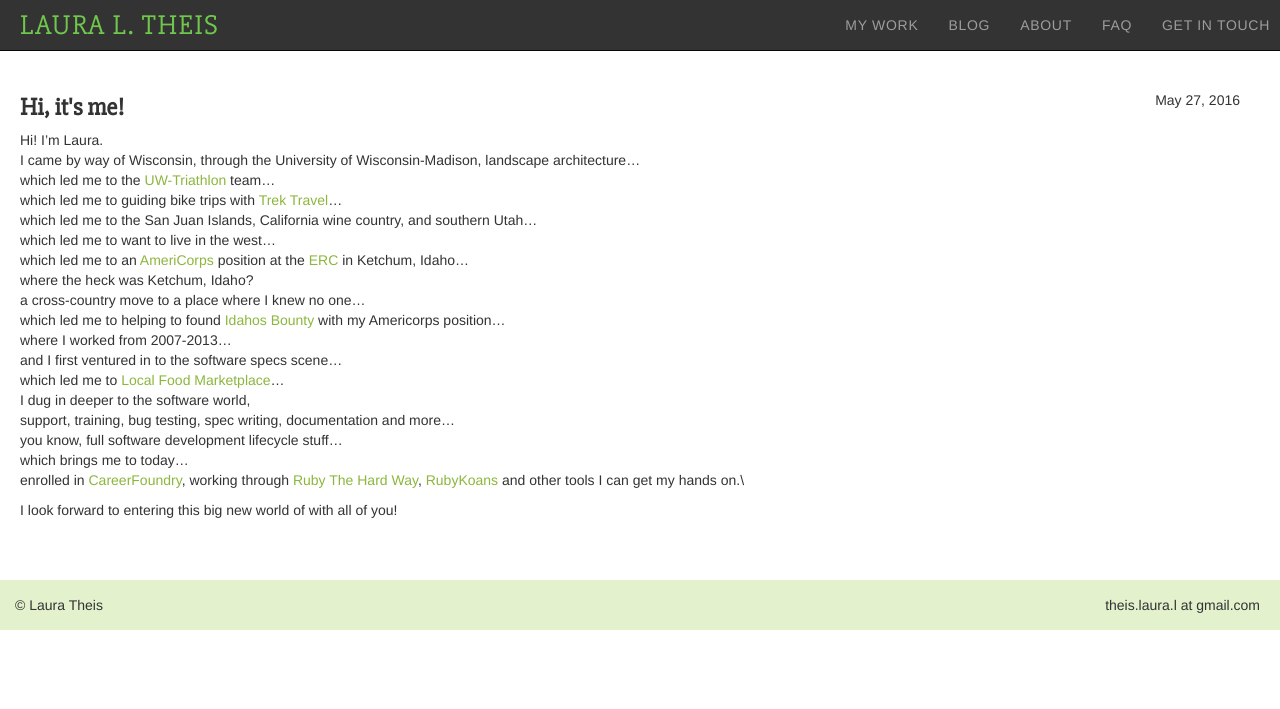
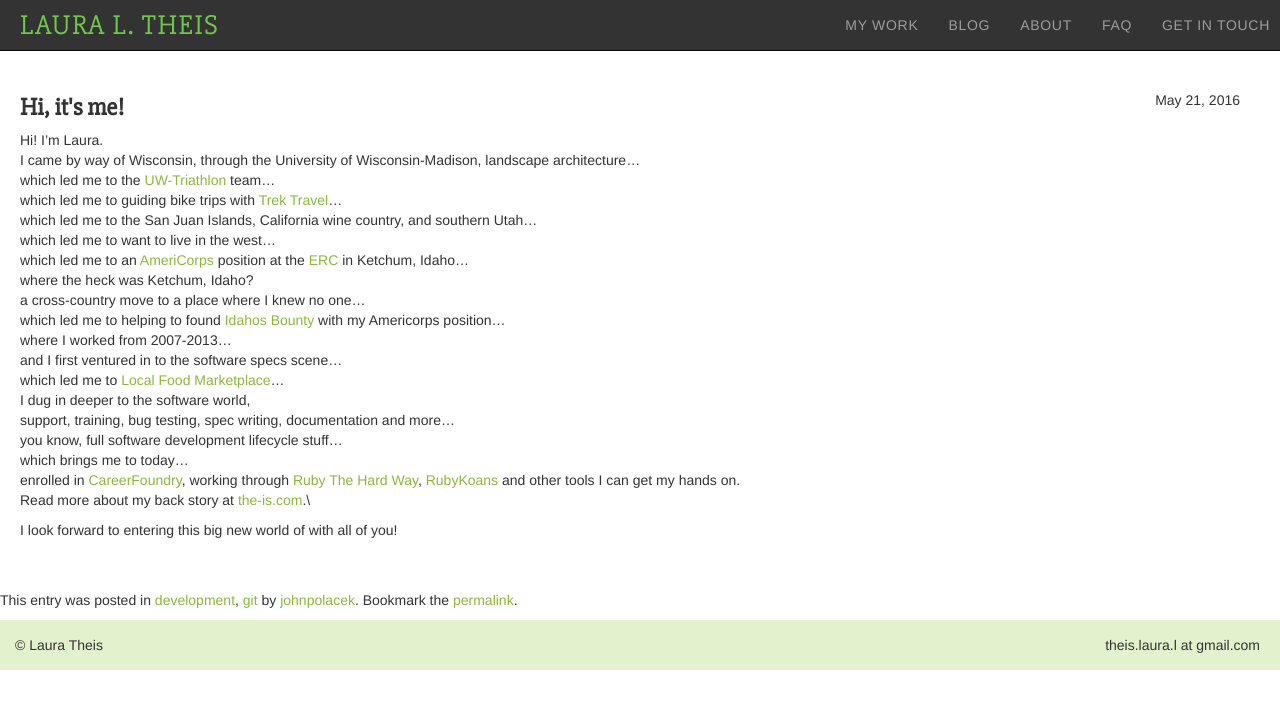
Before and after one commit to lltheis/the-is, a Jekyll site: the page built from _posts/2016-05-21-hi.markdown, in a window 1280 px wide. Shown: the top 709 px of the page. Built offline with Jekyll 4.4.1, drawn with Linux system fonts in a browser that asks for light colours; nearby versions of some CDN libraries.

Commit message:
Added Jekyll blog post

```diff
--- a/Gemfile
+++ b/Gemfile
@@ -4,4 +4,4 @@ require 'json'
 require 'open-uri'
 versions = JSON.parse(open('https://pages.github.com/versions.json').read)
 
-gem 'github-pages', versions['github-pages']
+gem 'github-pages', '72'
--- a/_layouts/post.html
+++ b/_layouts/post.html
@@ -13,3 +13,7 @@ layout: default
   </div>
 
 </article>
+
+<footer class="entry-meta">
+	This entry was posted in <a href="http://johnpolacek.com/category/development/" rel="category tag">development</a>, <a href="http://johnpolacek.com/category/git/" rel="category tag">git</a> by <a href="http://johnpolacek.com/author/johnpolacek/">johnpolacek</a>. Bookmark the <a href="http://johnpolacek.com/2016/01/29/keep-gh-pages-and-master-in-sync-with-one-line-of-code-2/" title="Permalink to Keep gh-pages and master in sync with one line of code" rel="bookmark">permalink</a>.
+</footer>
--- a/_posts/2016-05-27-hi.markdown
+++ b/_posts/2016-05-21-hi.markdown
@@ -1,7 +1,7 @@
 ---
 layout: post
 title:  "Hi, it's me!"
-date:   2016-05-27 23:20:36 +0000
+date:   2016-05-21 23:20:36 +0000
 categories: about
 ---
 Hi! I'm Laura.\\
@@ -22,5 +22,6 @@ support, training, bug testing, spec writing, documentation and more...\\
 you know, full software development lifecycle stuff...\\
 which brings me to today...\\
 enrolled in [CareerFoundry](http://careerfoundry.com/){:target="_blank"}, working through [Ruby The Hard Way](http://learnrubythehardway.org/book/){:target="_blank"}, [RubyKoans](http://rubykoans.com/){:target="_blank"} and other tools I can get my hands on.\\
+Read more about my back story at [the-is.com](http://www.the-is.com).\\
 
 I look forward to entering this big new world of with all of you!
--- a/blog/index.html
+++ b/blog/index.html
@@ -4,7 +4,7 @@ layout: default
 
 <div class="post-wrapper">
 
-  <div><span class="page-title">Posts</span></div>
+  <div><span class="page-title">Blog Posts</span></div>
 
   <ul class="post-list">
     {% for post in site.posts %}
```
Also changed, not shown: _posts/2016-05-27-githubpages-jekyll.markdown (added, +33 -0 lines), Gemfile.lock.
